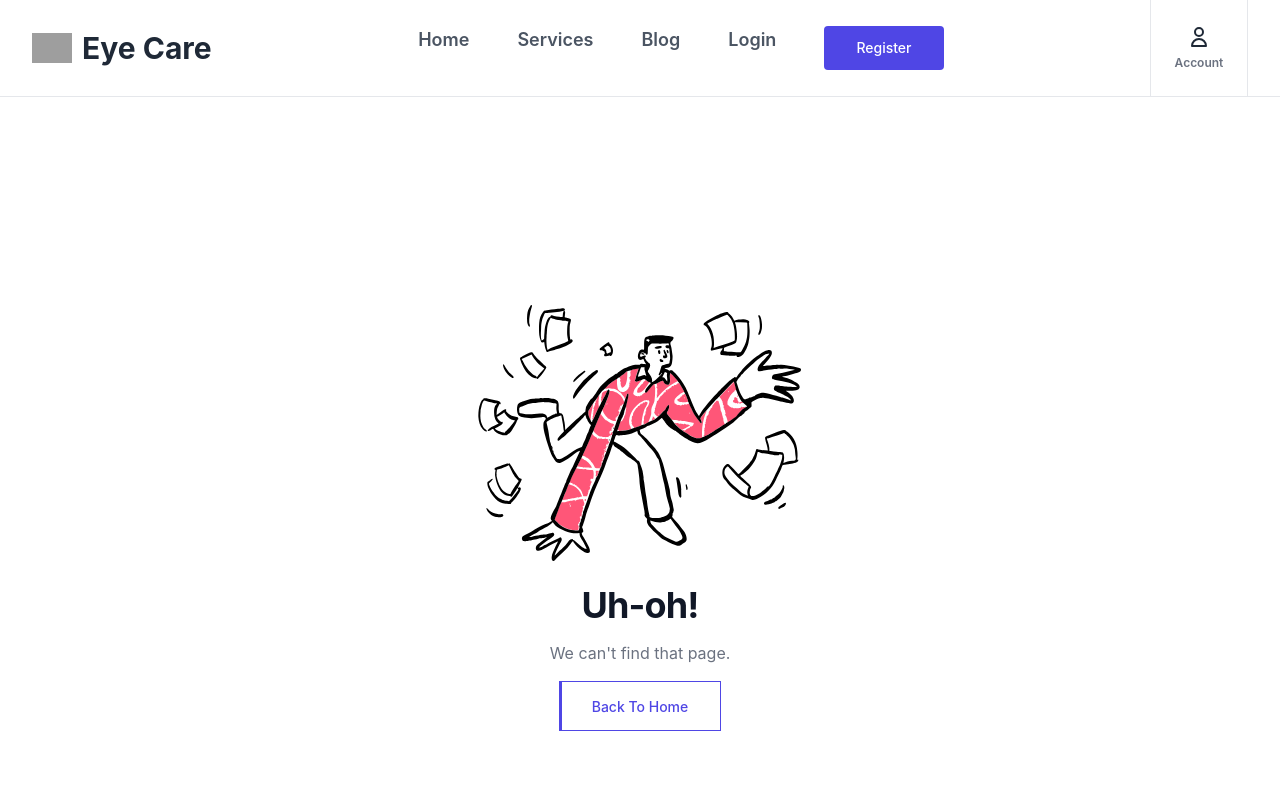
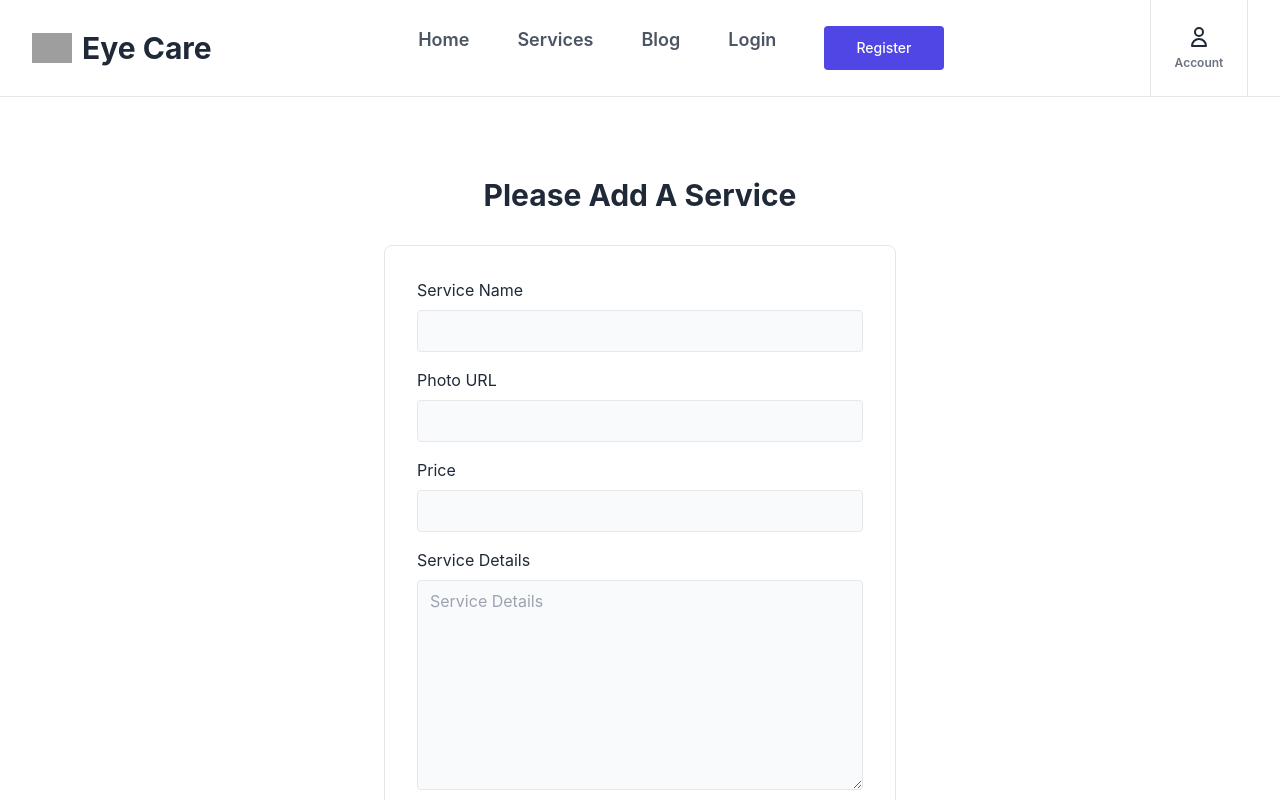
Before and after one commit to WriterAbuTaher/Eye-Care-Client, a React (Create React App) app: page /addServices in a window 1280 px wide. Shown: the top 800 px of the page. Built offline with nearby package versions, Linux system fonts and the light colour scheme; no server answers; grey boxes are pictures that could not be loaded.

Commit message:
add service succesfull

```diff
--- a/src/Components/Header.js
+++ b/src/Components/Header.js
@@ -34,6 +34,7 @@ const Header = () => {
                             :
                             <>
                                 <NavLink to={'/myreviews'} className="relative text-gray-600 text-lg font-semibold before:absolute before:-bottom-1 before:h-0.5 before:w-full before:origin-left before:scale-x-0 before:bg-indigo-600 before:transition hover:before:scale-100">My Reviews</NavLink>
+                                <NavLink to={'/addServices'} className="relative text-gray-600 text-lg font-semibold before:absolute before:-bottom-1 before:h-0.5 before:w-full before:origin-left before:scale-x-0 before:bg-indigo-600 before:transition hover:before:scale-100">Add Service</NavLink>
                                 <button onClick={handleLogOut} className="relative text-gray-600 text-lg font-semibold before:absolute before:-bottom-1 before:h-0.5 before:w-full before:origin-left before:scale-x-0 before:bg-indigo-600 before:transition hover:before:scale-100">Log Out</button>
                             </>
                     }
--- /dev/null
+++ b/src/Pages/Services/AddServices.js
@@ -0,0 +1,84 @@
+import React, { useState } from 'react';
+import Swal from 'sweetalert2';
+
+const AddServices = () => {
+
+    const [services, setServices] = useState([]);
+
+    const handleAddService = (e) => {
+        e.preventDefault();
+        const form = e.target;
+
+        fetch('https://eye-care-server-jet.vercel.app/services', {
+            method: 'POST',
+            headers: {
+                'content-type': 'application/json'
+            },
+            body: JSON.stringify(services)
+        })
+            .then(res => res.json())
+            .then(data => {
+                if (data.acknowledged) {
+                    Swal.fire(
+                        'Thank You!',
+                        'Your Service Placed Succesfully!',
+                        'success'
+                    )
+                    form.reset();
+                }
+            })
+            .catch(err => console.error(err));
+    }
+
+    const handleInputBlur = (e) => {
+        const value = e.target.value;
+        const field = e.target.name;
+
+        const newServices = { ...services };
+        newServices[field] = value;
+
+        setServices(newServices);
+    }
+
+    return (
+        <div className="bg-white py-6 sm:py-8 lg:py-12">
+            <div className="max-w-screen-2xl px-4 md:px-8 mx-auto">
+                <h2 className="text-gray-800 text-2xl lg:text-3xl font-bold text-center mb-4 md:mb-8">Please Add A Service</h2>
+
+                <form onSubmit={handleAddService} className="max-w-lg border rounded-lg mx-auto">
+                    <div className="flex flex-col gap-4 p-4 md:p-8">
+                        <div>
+                            <label className="inline-block text-gray-800 text-sm sm:text-base mb-2">Service Name</label>
+                            <input onBlur={handleInputBlur} name="name" type="text" className="w-full bg-gray-50 text-gray-800 border focus:ring ring-indigo-300 rounded outline-none transition duration-100 px-3 py-2" required />
+                        </div>
+
+                        <div>
+                            <label className="inline-block text-gray-800 text-sm sm:text-base mb-2">Photo URL</label>
+                            <input onBlur={handleInputBlur} name="img" type="text" className="w-full bg-gray-50 text-gray-800 border focus:ring ring-indigo-300 rounded outline-none transition duration-100 px-3 py-2" required />
+                        </div>
+
+                        <div>
+                            <label className="inline-block text-gray-800 text-sm sm:text-base mb-2">Price</label>
+                            <input onBlur={handleInputBlur} name="price" type="number" className="w-full bg-gray-50 text-gray-800 border focus:ring ring-indigo-300 rounded outline-none transition duration-100 px-3 py-2" required />
+                        </div>
+                        <div className="flex flex-col w-full mb-4">
+                            <label className="inline-block text-gray-800 text-sm sm:text-base mb-2" htmlFor="message">Service Details</label>
+                            <textarea onBlur={handleInputBlur}
+                                className="w-full bg-gray-50 text-gray-800 border focus:ring ring-indigo-300 rounded outline-none transition duration-100 px-3 py-2"
+                                placeholder="Service Details"
+                                rows="8"
+                                id="message"
+                                name='whatIsIt'
+                                type='text' required
+                            ></textarea>
+                        </div>
+
+                        <button type='submit' className="block bg-gray-800 hover:bg-gray-700 active:bg-gray-600 focus-visible:ring ring-gray-300 text-white text-sm md:text-base font-semibold text-center rounded-lg outline-none transition duration-100 px-8 py-3">Register</button>
+                    </div>
+                </form>
+            </div>
+        </div>
+    );
+};
+
+export default AddServices;
--- a/src/Routes/Routes.js
+++ b/src/Routes/Routes.js
@@ -12,6 +12,7 @@ import Review from '../Pages/Services/Review';
 import ServiceInfo from '../Pages/Services/ServiceInfo';
 import Services from '../Pages/Services/Services';
 import ReviewUpdate from '../Pages/Reviews/ReviewUpdate';
+import AddServices from '../Pages/Services/AddServices';
 
 const Routes = createBrowserRouter([
     {
@@ -32,6 +33,10 @@ const Routes = createBrowserRouter([
                 path: '/services',
                 element: <Services></Services>,
                 loader: () => fetch("https://eye-care-server-jet.vercel.app/services")
+            },
+            {
+                path: '/addServices',
+                element: <AddServices></AddServices>,
             },
             {
                 path: '/services/:id',
```
